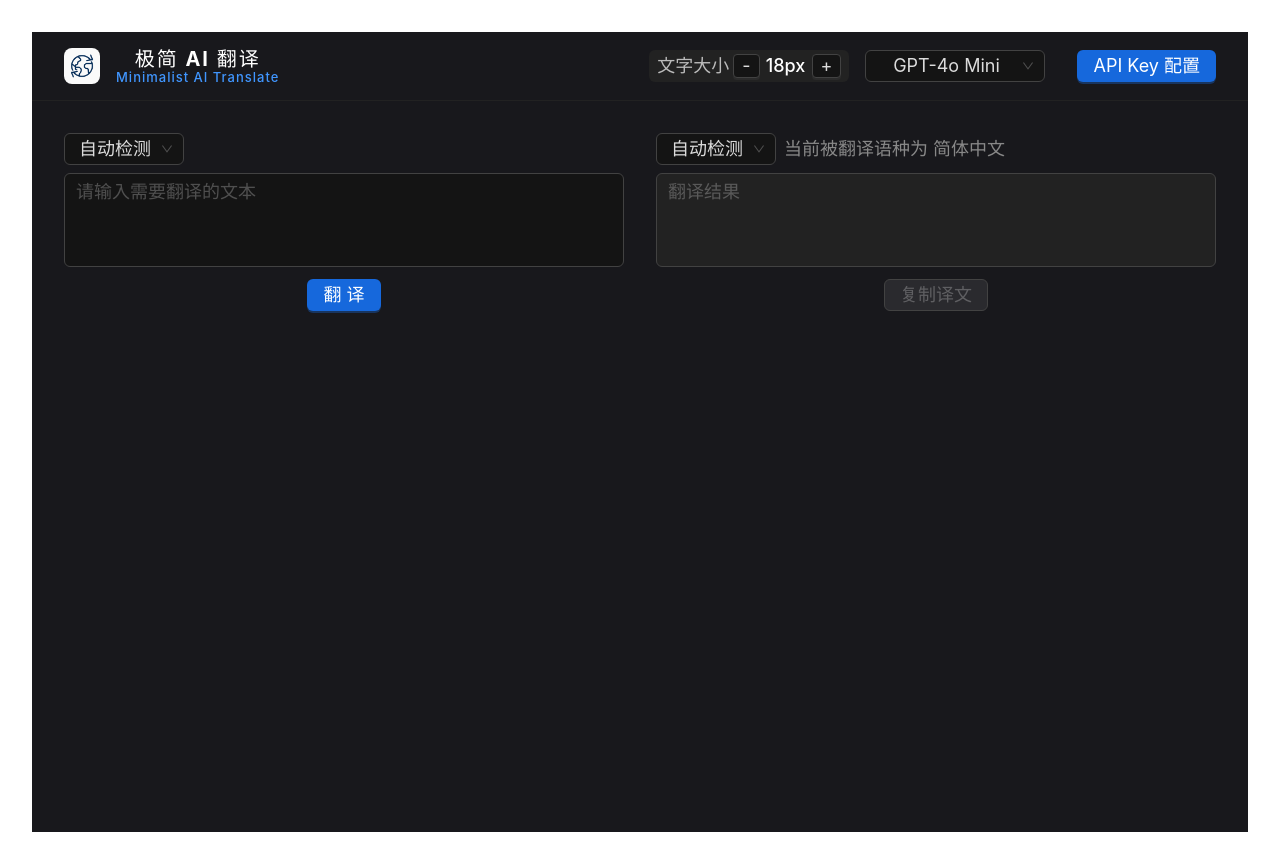
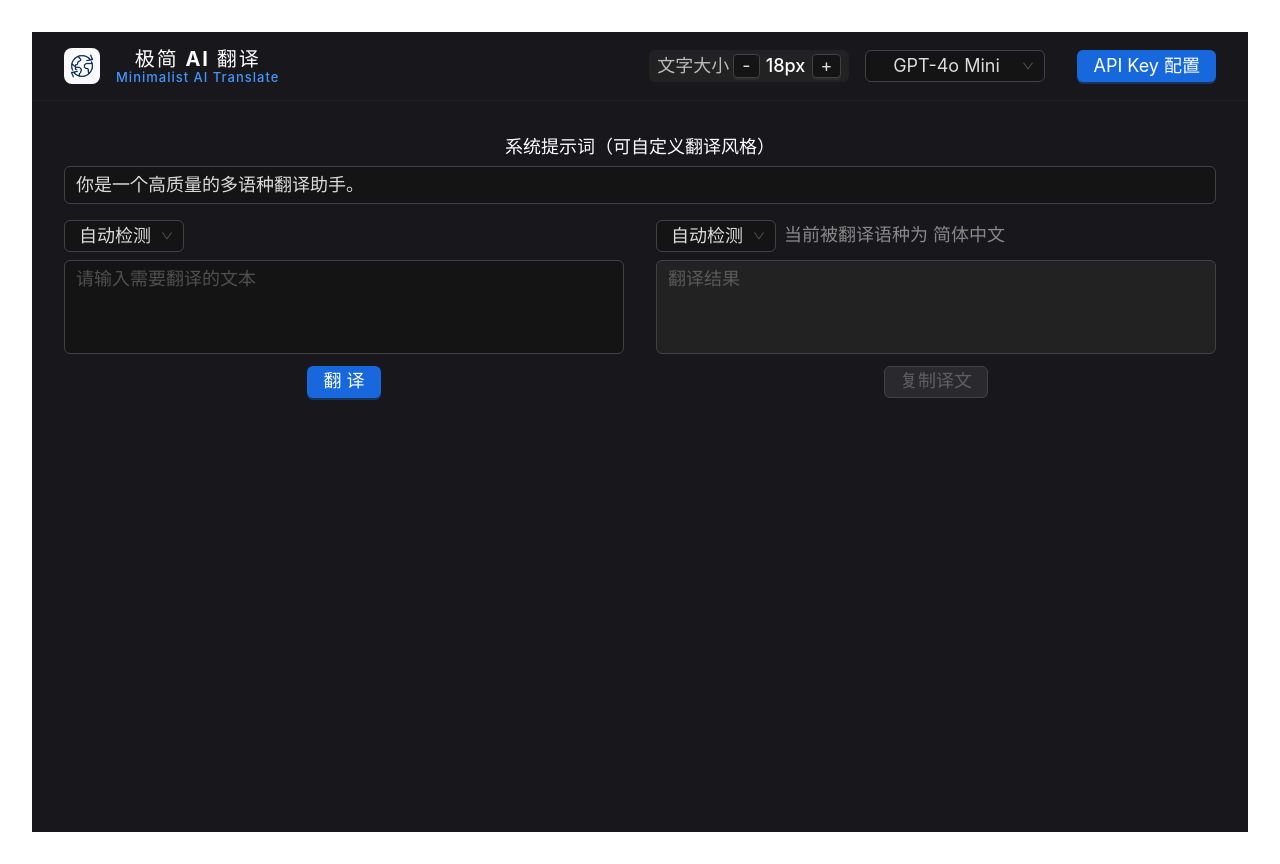
Before and after one commit to sprocsw/Minimalist-AI-Translate, a React (Vite) app: page / in a window 1280 px wide. Built offline with nearby package versions, Linux system fonts and the light colour scheme.

Commit message:
添加系统提示词输入框，允许用户自定义翻译风格

```diff
--- a/src/components/TranslateBox.tsx
+++ b/src/components/TranslateBox.tsx
@@ -15,6 +15,7 @@ const TranslateBox: React.FC = () => {
   const inputRef = useRef<TextAreaRef>(null);
   const [message, contextHolder] = antdMessage.useMessage();
   const [maxHeight, setMaxHeight] = useState(window.innerHeight * 0.5);
+  const [systemPrompt, setSystemPrompt] = useState('你是一个高质量的多语种翻译助手。');
 
   useEffect(() => {
     const handleResize = () => setMaxHeight(window.innerHeight * 0.5);
@@ -188,7 +189,7 @@ const TranslateBox: React.FC = () => {
           body: JSON.stringify({
             model: 'deepseek-chat',
             messages: [
-              { role: 'system', content: '你是一个高质量的多语种翻译助手。' },
+              { role: 'system', content: systemPrompt },
               { role: 'user', content: prompt },
             ],
             stream: false,
@@ -244,7 +245,7 @@ const TranslateBox: React.FC = () => {
         body: JSON.stringify({
           model,
           messages: [
-            { role: 'system', content: '你是一个高质量的多语种翻译助手。' },
+            { role: 'system', content: systemPrompt },
             { role: 'user', content: prompt },
           ],
           temperature: 0.2,
@@ -318,6 +319,19 @@ const TranslateBox: React.FC = () => {
   return (
     <div>
       {contextHolder}
+      <div style={{ marginBottom: 16 }}>
+        <label style={{ color: '#fff', fontSize: 'var(--app-font-size)', fontWeight: 500, marginBottom: 4, display: 'block' }}>
+          系统提示词（可自定义翻译风格）
+        </label>
+        <TextArea
+          value={systemPrompt}
+          onChange={e => setSystemPrompt(e.target.value)}
+          placeholder="你是一个高质量的多语种翻译助手。"
+          style={{ fontSize: 'var(--app-font-size)' }}
+          autoSize={{ minRows: 1, maxRows: 6 }}
+          disabled={loading}
+        />
+      </div>
       {/* 移除 ModelSelect 组件 */}
       <div style={{ display: 'flex', gap: 32 }}>
         <div style={{ flex: 1 }}>
```
